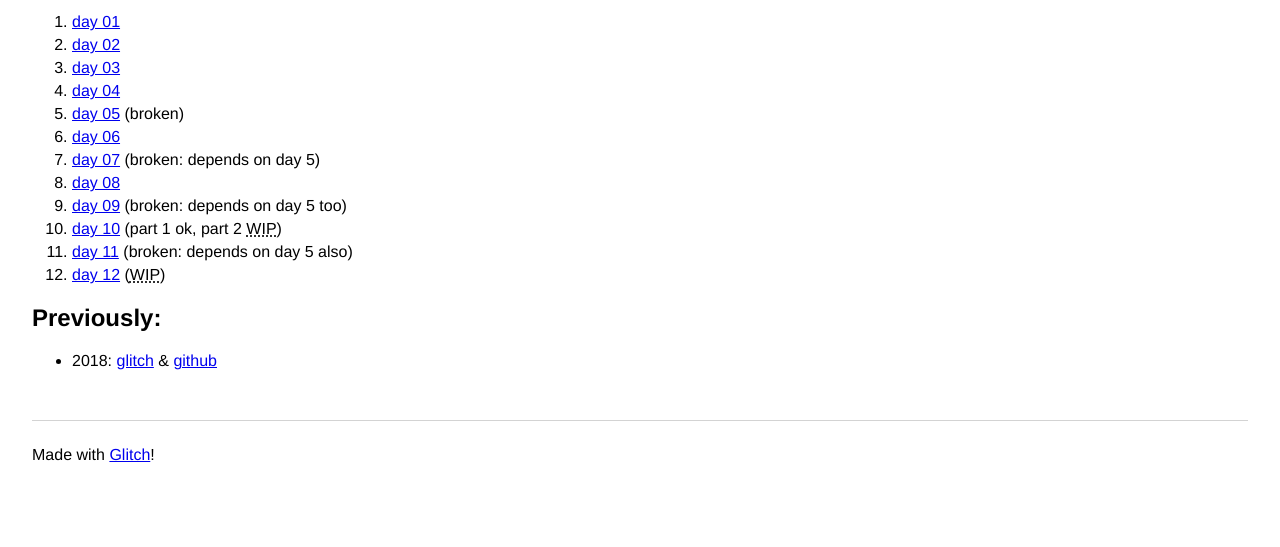
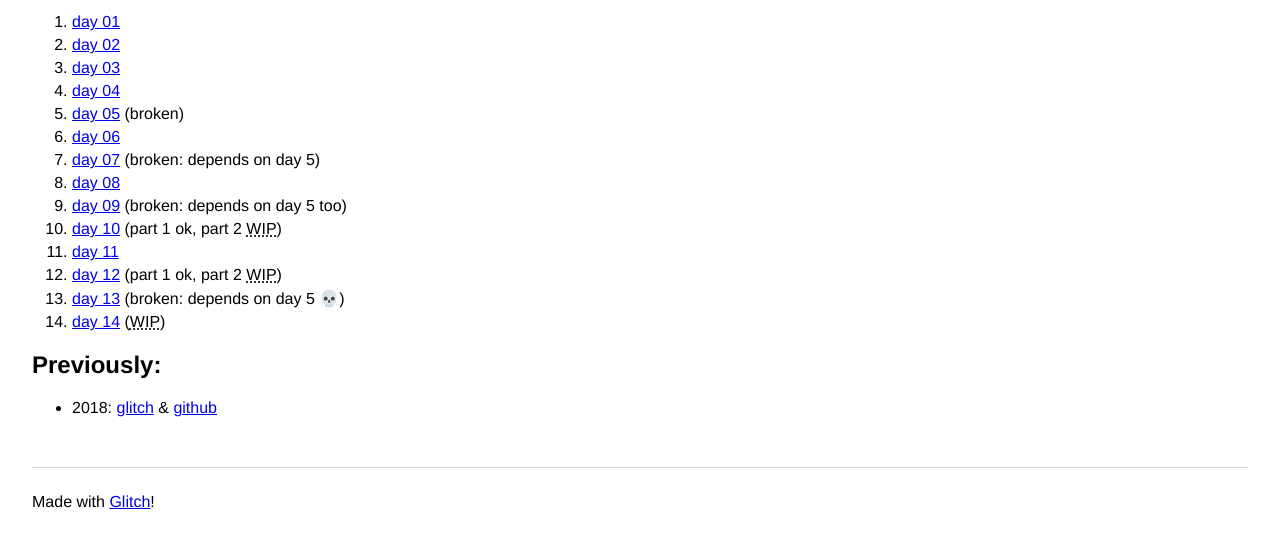
Before and after one commit to dieseltravis/aoc2019, a website: page views/index.html in a window 1280 px wide. Shown: the part 111-658 px from the top of the page. Drawn offline with Linux system fonts and the light colour scheme.

Commit message:
🌥🎲 day 13 depends on day 5, that sucks, day 14 prep

```diff
--- a/views/index.html
+++ b/views/index.html
@@ -30,11 +30,11 @@
         <li><a href="day08">day 08</a></li>
         <li><a href="day09">day 09</a> (broken: depends on day 5 too)</li>
         <li><a href="day10">day 10</a> (part 1 ok, part 2 <abbr title="work in progress">WIP</abbr>)</li>
-        <li><a href="day11">day 11</a> (broken: depends on day 5 also)</li>
-        <li><a href="day12">day 12</a> (<abbr title="work in progress">WIP</abbr>)</li>
+        <li><a href="day11">day 11</a></li>
+        <li><a href="day12">day 12</a> (part 1 ok, part 2 <abbr title="work in progress">WIP</abbr>)</li>
+        <li><a href="day13">day 13</a> (broken: depends on day 5 💀)</li>
+        <li><a href="day14">day 14</a> (<abbr title="work in progress">WIP</abbr>)</li>
         <!--
-        <li><a href="day13">day 13</a></li>
-        <li><a href="day14">day 14</a></li>
         <li><a href="day15">day 15</a></li>
         <li><a href="day16">day 16</a></li>
         <li><a href="day17">day 17</a></li>
```
Also changed, not shown: package.json (+6 -3 lines), public/funs.js (+13 -7 lines), README.md.
